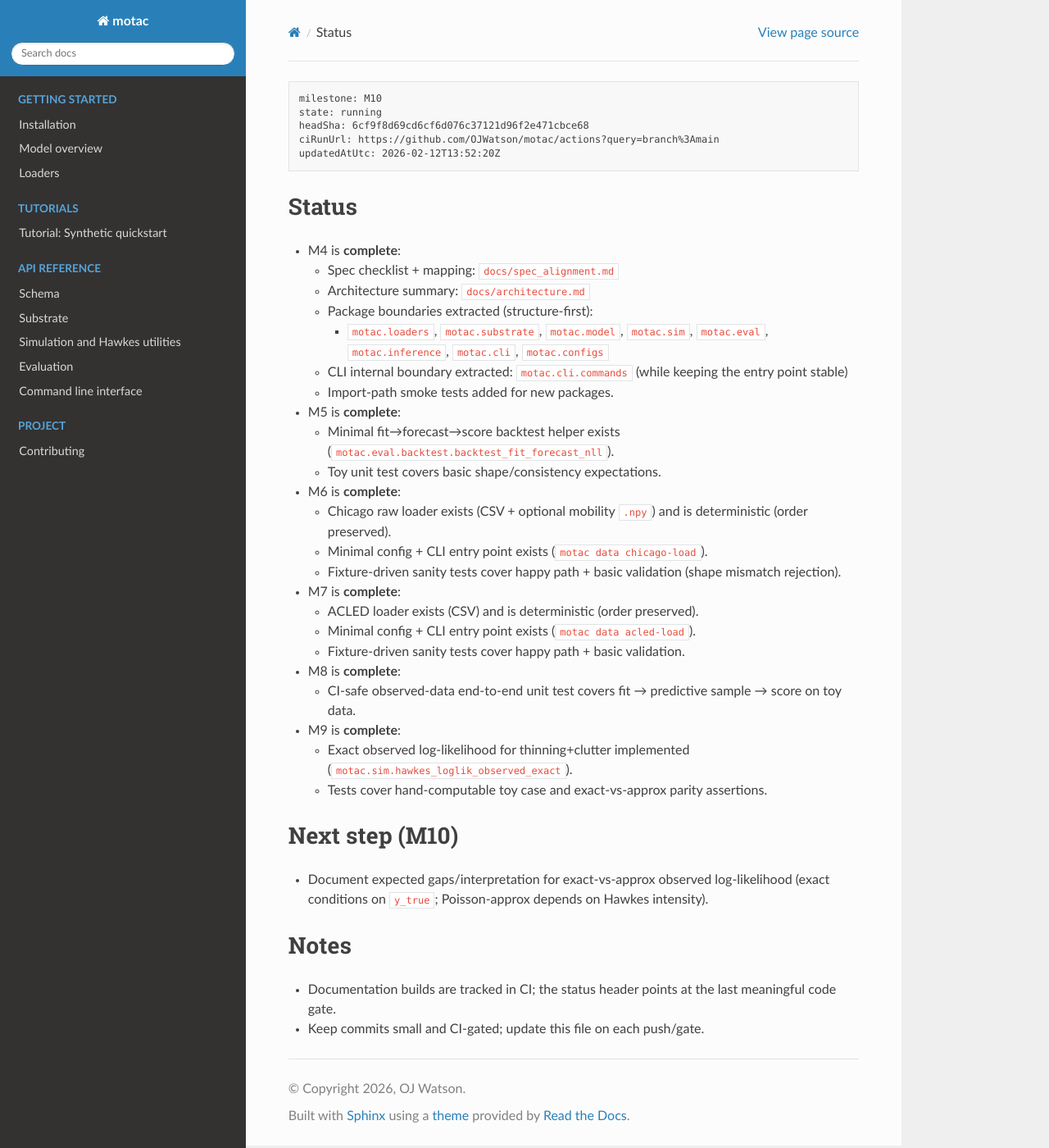
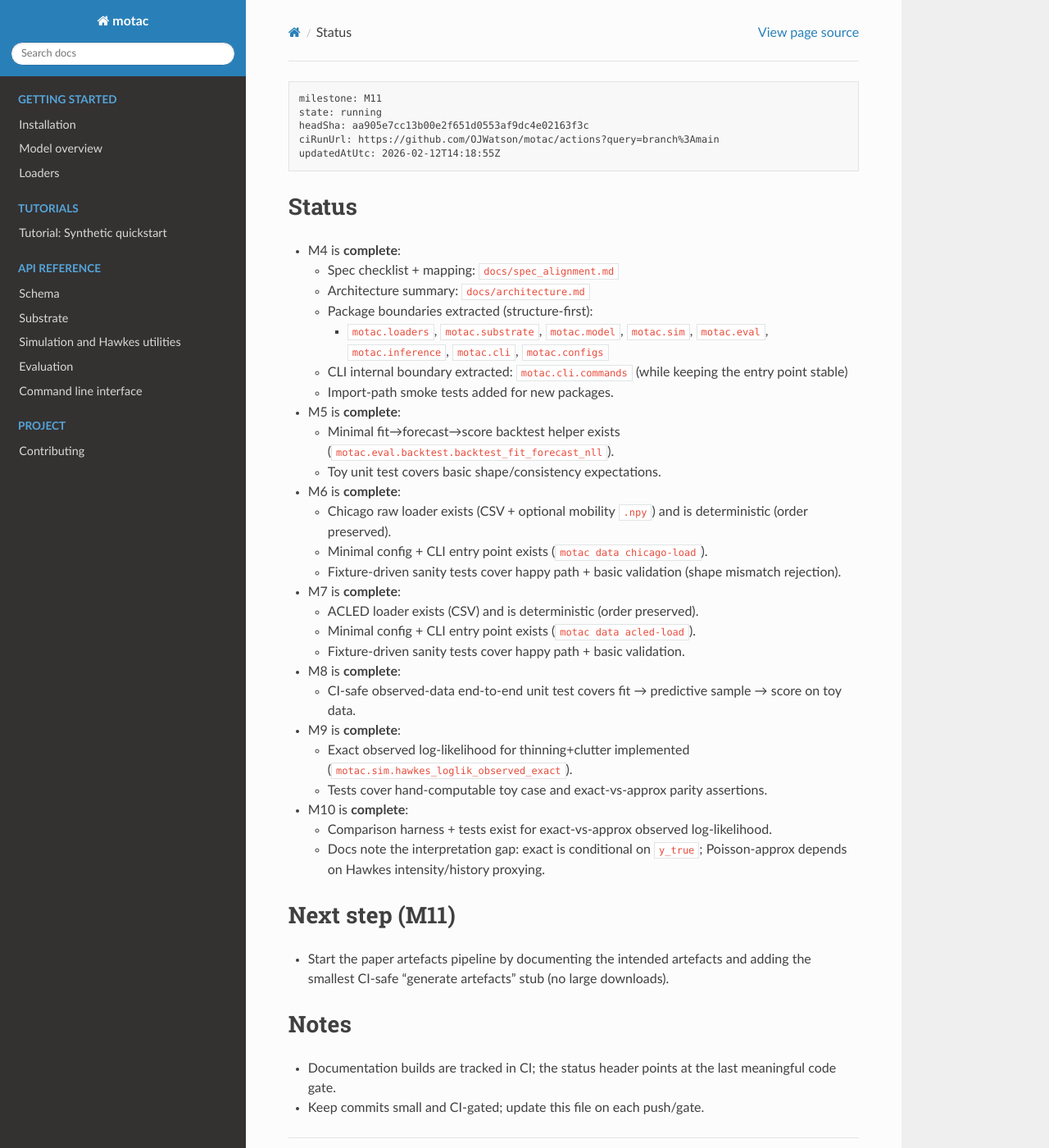
Before and after one commit to OJWatson/motac, a Sphinx documentation site: the page built from docs/STATUS.md, in a window 1280 px wide and 1400 px high. Shown: the whole window at 82% size. Built offline with Sphinx 7.4.7 and the Read the Docs theme 3.1.0, drawn with Linux system fonts in a browser that asks for light colours.

Commit message:
docs: advance status to M11 after observed-likelihood notes

````diff
--- a/docs/STATUS.md
+++ b/docs/STATUS.md
@@ -1,9 +1,9 @@
 ```pm-status
-milestone: M10
+milestone: M11
 state: running
-headSha: 6cf9f8d69cd6cf6d076c37121d96f2e471cbce68
+headSha: aa905e7cc13b00e2f651d0553af9dc4e02163f3c
 ciRunUrl: https://github.com/OJWatson/motac/actions?query=branch%3Amain
-updatedAtUtc: 2026-02-12T13:52:20Z
+updatedAtUtc: 2026-02-12T14:18:55Z
 ```
 
 ## Status
@@ -36,8 +36,12 @@ updatedAtUtc: 2026-02-12T13:52:20Z
   - Exact observed log-likelihood for thinning+clutter implemented (`motac.sim.hawkes_loglik_observed_exact`).
   - Tests cover hand-computable toy case and exact-vs-approx parity assertions.
 
-## Next step (M10)
-- Document expected gaps/interpretation for exact-vs-approx observed log-likelihood (exact conditions on `y_true`; Poisson-approx depends on Hawkes intensity).
+- M10 is **complete**:
+  - Comparison harness + tests exist for exact-vs-approx observed log-likelihood.
+  - Docs note the interpretation gap: exact is conditional on `y_true`; Poisson-approx depends on Hawkes intensity/history proxying.
+
+## Next step (M11)
+- Start the paper artefacts pipeline by documenting the intended artefacts and adding the smallest CI-safe “generate artefacts” stub (no large downloads).
 
 ## Notes
 - Documentation builds are tracked in CI; the status header points at the last meaningful code gate.
````
Also changed, not shown: docs/WORKLOG.md (+1 -0 lines).
